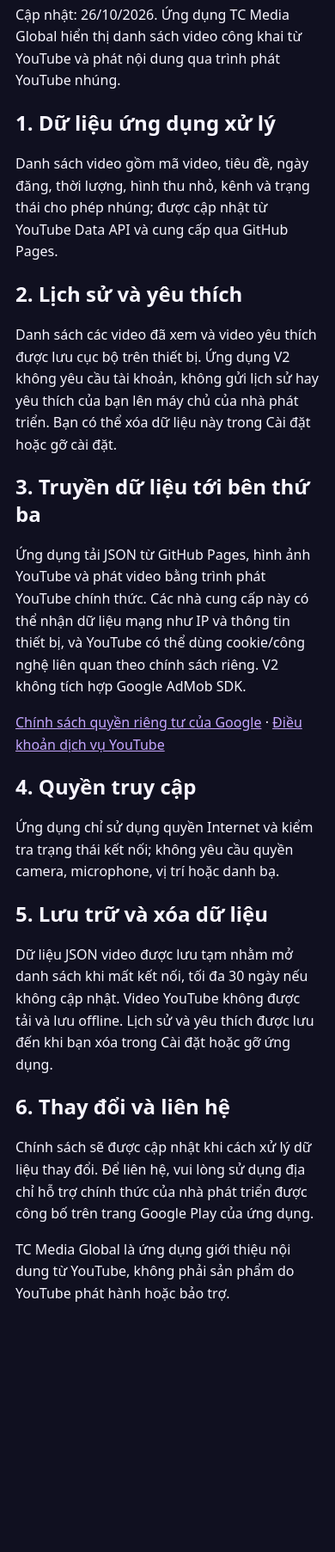
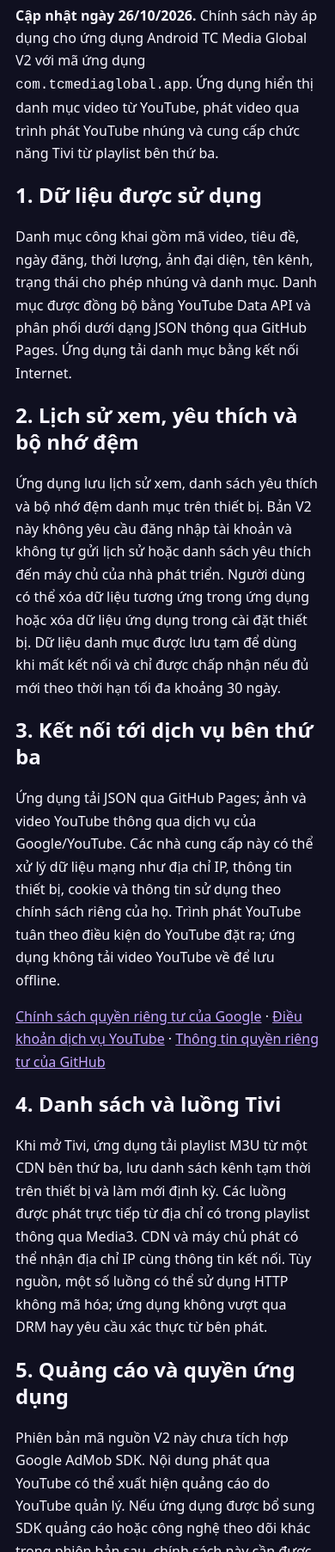
Before and after one commit to assetskinscom/tc-media-global-data, a plain HTML site: page privacy.html in a window 390 px wide. Shown: the part 195-2000 px from the top of the page at 86% size. Before the commit the page ends 1761 px from the top, so only its background shows below. Drawn offline with Linux system fonts and the light colour scheme.

Commit message:
Add files via upload

```diff
--- a/privacy.html
+++ b/privacy.html
@@ -1,21 +1,34 @@
 <!doctype html>
-<html lang="vi"><head><meta charset="utf-8"><meta name="viewport" content="width=device-width,initial-scale=1">
-<title>Chính sách quyền riêng tư — TC Media Global</title>
-<style>body{background:#101020;color:#f7f5ff;font:16px/1.6 system-ui,sans-serif;max-width:780px;margin:0 auto;padding:32px 18px}a{color:#c5a6ff}h1,h2{line-height:1.3}</style></head>
+<html lang="vi">
+<head>
+  <meta charset="utf-8">
+  <meta name="viewport" content="width=device-width, initial-scale=1">
+  <title>Chính sách quyền riêng tư — TC Media Global V2</title>
+  <style>
+    body{background:#101020;color:#f7f5ff;font:16px/1.65 system-ui,sans-serif;max-width:780px;margin:0 auto;padding:32px 18px}
+    a{color:#c5a6ff}h1,h2{line-height:1.3}code{overflow-wrap:anywhere}
+  </style>
+</head>
 <body>
-<h1>Chính sách quyền riêng tư — TC Media Global</h1>
-<p>Cập nhật: 26/10/2026. Ứng dụng TC Media Global hiển thị danh sách video công khai từ YouTube và phát nội dung qua trình phát YouTube nhúng.</p>
-<h2>1. Dữ liệu ứng dụng xử lý</h2>
-<p>Danh sách video gồm mã video, tiêu đề, ngày đăng, thời lượng, hình thu nhỏ, kênh và trạng thái cho phép nhúng; được cập nhật từ YouTube Data API và cung cấp qua GitHub Pages.</p>
-<h2>2. Lịch sử và yêu thích</h2>
-<p>Danh sách các video đã xem và video yêu thích được lưu cục bộ trên thiết bị. Ứng dụng V2 không yêu cầu tài khoản, không gửi lịch sử hay yêu thích của bạn lên máy chủ của nhà phát triển. Bạn có thể xóa dữ liệu này trong Cài đặt hoặc gỡ cài đặt.</p>
-<h2>3. Truyền dữ liệu tới bên thứ ba</h2>
-<p>Ứng dụng tải JSON từ GitHub Pages, hình ảnh YouTube và phát video bằng trình phát YouTube chính thức. Các nhà cung cấp này có thể nhận dữ liệu mạng như IP và thông tin thiết bị, và YouTube có thể dùng cookie/công nghệ liên quan theo chính sách riêng. V2 không tích hợp Google AdMob SDK.</p>
-<p><a href="https://policies.google.com/privacy">Chính sách quyền riêng tư của Google</a> · <a href="https://www.youtube.com/t/terms">Điều khoản dịch vụ YouTube</a></p>
-<h2>4. Quyền truy cập</h2><p>Ứng dụng chỉ sử dụng quyền Internet và kiểm tra trạng thái kết nối; không yêu cầu quyền camera, microphone, vị trí hoặc danh bạ.</p>
-<h2>5. Lưu trữ và xóa dữ liệu</h2>
-<p>Dữ liệu JSON video được lưu tạm nhằm mở danh sách khi mất kết nối, tối đa 30 ngày nếu không cập nhật. Video YouTube không được tải và lưu offline. Lịch sử và yêu thích được lưu đến khi bạn xóa trong Cài đặt hoặc gỡ ứng dụng.</p>
-<h2>6. Thay đổi và liên hệ</h2>
-<p>Chính sách sẽ được cập nhật khi cách xử lý dữ liệu thay đổi. Để liên hệ, vui lòng sử dụng địa chỉ hỗ trợ chính thức của nhà phát triển được công bố trên trang Google Play của ứng dụng.</p>
-<p>TC Media Global là ứng dụng giới thiệu nội dung từ YouTube, không phải sản phẩm do YouTube phát hành hoặc bảo trợ.</p>
-</body></html>
+<h1>Chính sách quyền riêng tư — TC Media Global V2</h1>
+<p><strong>Cập nhật ngày 26/10/2026.</strong> Chính sách này áp dụng cho ứng dụng Android TC Media Global V2 với mã ứng dụng <code>com.tcmediaglobal.app</code>. Ứng dụng hiển thị danh mục video từ YouTube, phát video qua trình phát YouTube nhúng và cung cấp chức năng Tivi từ playlist bên thứ ba.</p>
+<h2>1. Dữ liệu được sử dụng</h2>
+<p>Danh mục công khai gồm mã video, tiêu đề, ngày đăng, thời lượng, ảnh đại diện, tên kênh, trạng thái cho phép nhúng và danh mục. Danh mục được đồng bộ bằng YouTube Data API và phân phối dưới dạng JSON thông qua GitHub Pages. Ứng dụng tải danh mục bằng kết nối Internet.</p>
+<h2>2. Lịch sử xem, yêu thích và bộ nhớ đệm</h2>
+<p>Ứng dụng lưu lịch sử xem, danh sách yêu thích và bộ nhớ đệm danh mục trên thiết bị. Bản V2 này không yêu cầu đăng nhập tài khoản và không tự gửi lịch sử hoặc danh sách yêu thích đến máy chủ của nhà phát triển. Người dùng có thể xóa dữ liệu tương ứng trong ứng dụng hoặc xóa dữ liệu ứng dụng trong cài đặt thiết bị. Dữ liệu danh mục được lưu tạm để dùng khi mất kết nối và chỉ được chấp nhận nếu đủ mới theo thời hạn tối đa khoảng 30 ngày.</p>
+<h2>3. Kết nối tới dịch vụ bên thứ ba</h2>
+<p>Ứng dụng tải JSON qua GitHub Pages; ảnh và video YouTube thông qua dịch vụ của Google/YouTube. Các nhà cung cấp này có thể xử lý dữ liệu mạng như địa chỉ IP, thông tin thiết bị, cookie và thông tin sử dụng theo chính sách riêng của họ. Trình phát YouTube tuân theo điều kiện do YouTube đặt ra; ứng dụng không tải video YouTube về để lưu offline.</p>
+<p><a href="https://policies.google.com/privacy">Chính sách quyền riêng tư của Google</a> · <a href="https://www.youtube.com/t/terms">Điều khoản dịch vụ YouTube</a> · <a href="https://docs.github.com/en/site-policy/privacy-policies/github-general-privacy-statement">Thông tin quyền riêng tư của GitHub</a></p>
+<h2>4. Danh sách và luồng Tivi</h2>
+<p>Khi mở Tivi, ứng dụng tải playlist M3U từ một CDN bên thứ ba, lưu danh sách kênh tạm thời trên thiết bị và làm mới định kỳ. Các luồng được phát trực tiếp từ địa chỉ có trong playlist thông qua Media3. CDN và máy chủ phát có thể nhận địa chỉ IP cùng thông tin kết nối. Tùy nguồn, một số luồng có thể sử dụng HTTP không mã hóa; ứng dụng không vượt qua DRM hay yêu cầu xác thực từ bên phát.</p>
+<h2>5. Quảng cáo và quyền ứng dụng</h2>
+<p>Phiên bản mã nguồn V2 này chưa tích hợp Google AdMob SDK. Nội dung phát qua YouTube có thể xuất hiện quảng cáo do YouTube quản lý. Nếu ứng dụng được bổ sung SDK quảng cáo hoặc công nghệ theo dõi khác trong phiên bản sau, chính sách này cần được cập nhật trước khi phát hành.</p>
+<p>Ứng dụng khai báo quyền Internet và kiểm tra trạng thái kết nối, không khai báo quyền truy cập camera, microphone, danh bạ hay vị trí chính xác.</p>
+<h2>6. Lưu trữ và xóa dữ liệu</h2>
+<p>Lịch sử, yêu thích và bộ nhớ đệm có thể bị xóa khi người dùng xóa dữ liệu ứng dụng hoặc gỡ cài đặt. Do V2 có định danh ứng dụng khác V1.1, dữ liệu cục bộ từ ứng dụng cũ không được tự động chuyển sang V2.</p>
+<h2>7. Thay đổi, liên hệ và tuyên bố độc lập</h2>
+<p>Chính sách có thể được cập nhật khi tính năng, nhà cung cấp hoặc cách xử lý dữ liệu thay đổi. Để liên hệ, sử dụng thông tin hỗ trợ chính thức của nhà phát triển trên trang phân phối ứng dụng.</p>
+<p>TC Media Global là ứng dụng tổng hợp/giới thiệu nội dung và không phải ứng dụng do YouTube hoặc Google phát hành hay bảo trợ.</p>
+<p><a href="index.html">Quay về trang dữ liệu TC Media Global</a></p>
+</body>
+</html>
```
Also changed, not shown: index.html (+31 -1 lines), 1 other file.
